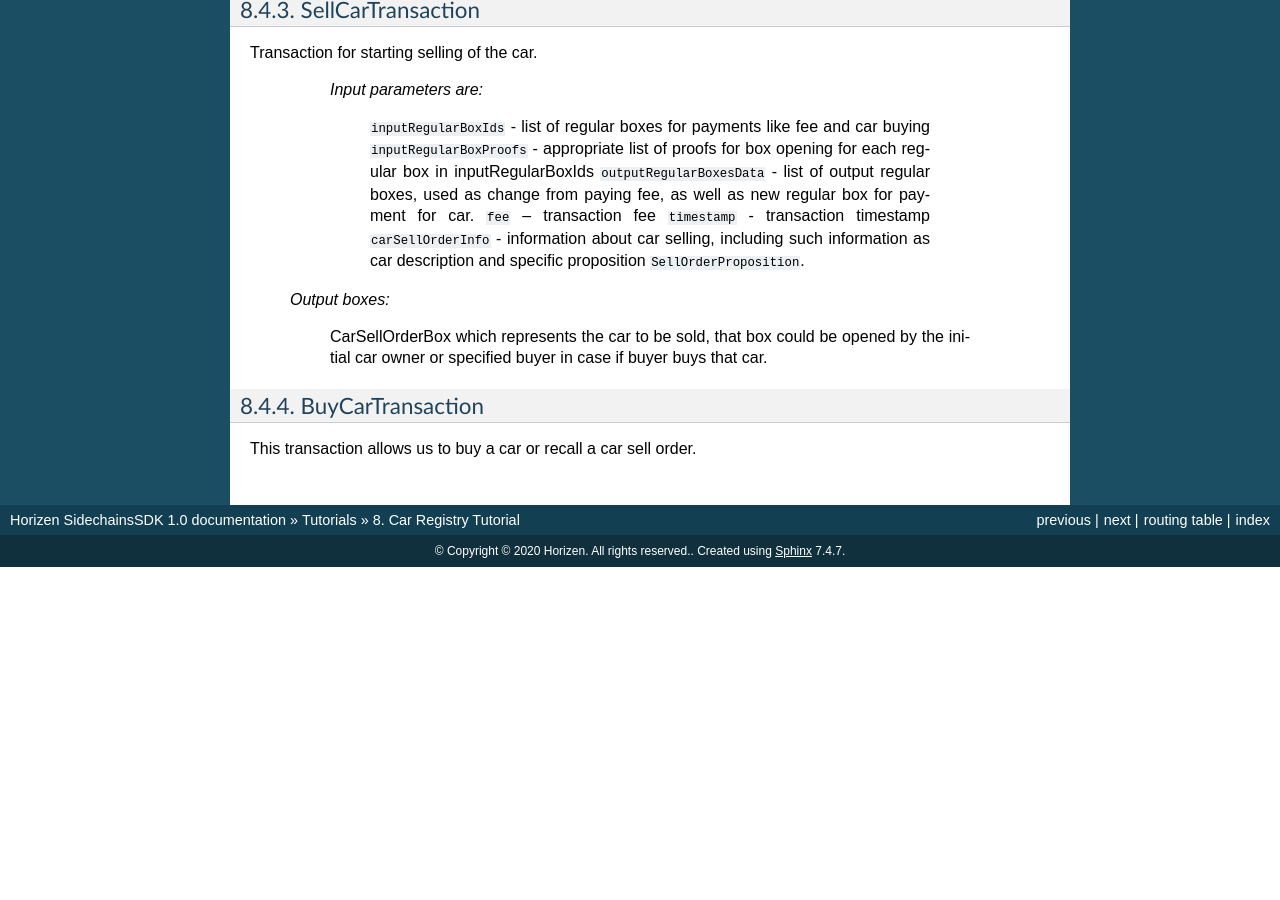
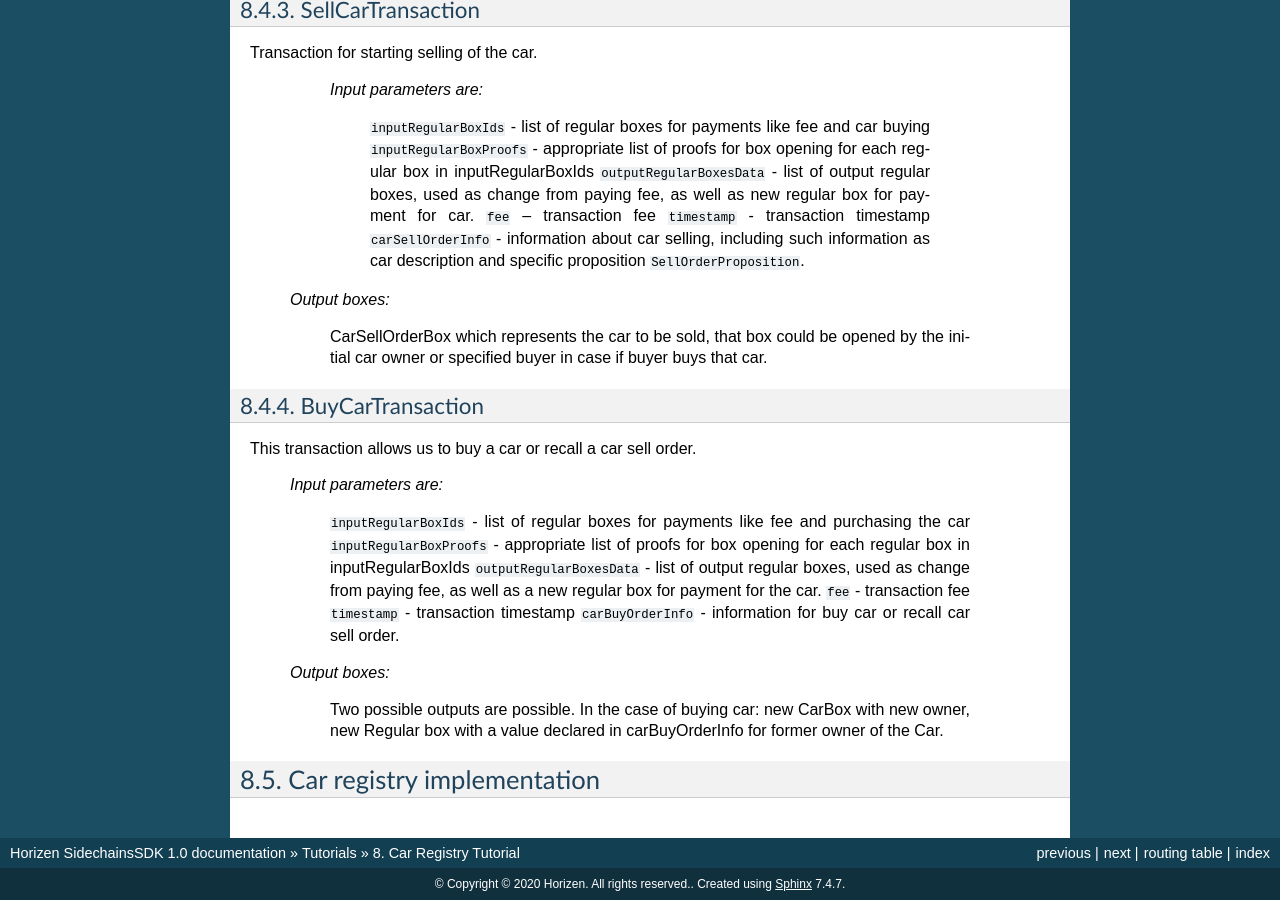
Before and after one commit to megaluck/documentation, a Sphinx documentation site: the page built from docs/introduction/08-Car-registry-tutorial.rst, in a window 1280 px wide and 900 px high, scrolled down 3076 px. Built offline with Sphinx 7.4.7, drawn with Linux system fonts in a browser that asks for light colours; before the commit the page ends 3643 px from its top, so only the background shows below that; some of the changed text lies outside the part shown.

Commit message:
Update 08-Car-registry-tutorial.rst

```diff
--- a/docs/introduction/08-Car-registry-tutorial.rst
+++ b/docs/introduction/08-Car-registry-tutorial.rst
@@ -147,3 +147,19 @@ BuyCarTransaction
 *****************
 
 This transaction allows us to buy a car or recall a car sell order.
+
+        *Input parameters are:*
+
+            ``inputRegularBoxIds`` - list of regular boxes for payments like fee and purchasing the car
+            ``inputRegularBoxProofs`` - appropriate list of proofs for box opening for each regular box in inputRegularBoxIds
+            ``outputRegularBoxesData`` - list of output regular boxes, used as change from paying fee, as well as a new regular box for payment for the car.
+            ``fee`` - transaction fee
+            ``timestamp`` - transaction timestamp
+            ``carBuyOrderInfo`` - information for buy car or recall car sell order.
+
+        *Output boxes:*
+
+            Two possible outputs are possible. In the case of buying car: new CarBox with new owner, new Regular box with a value declared in carBuyOrderInfo for former owner of the Car.
+
+Car registry implementation
+###########################
```
